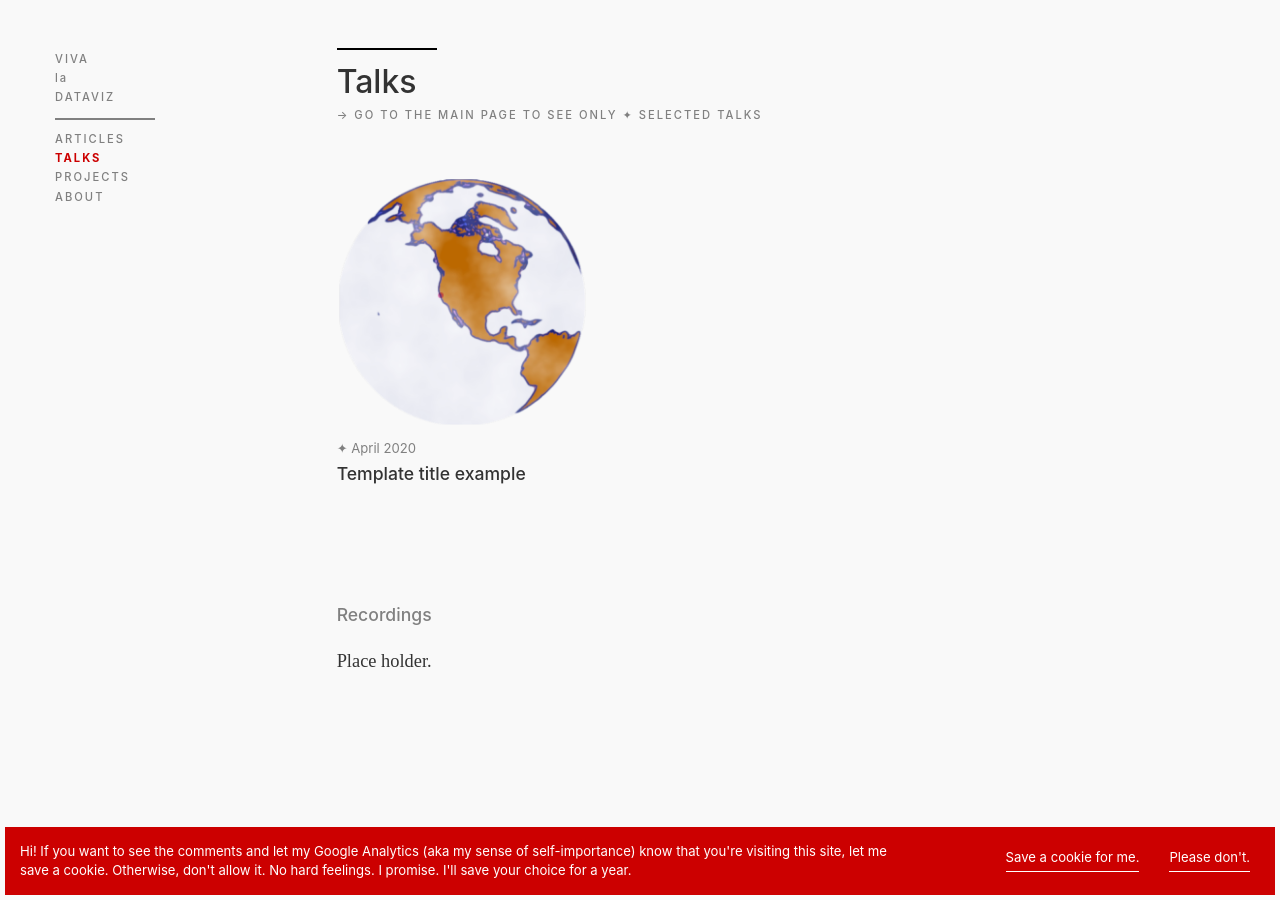
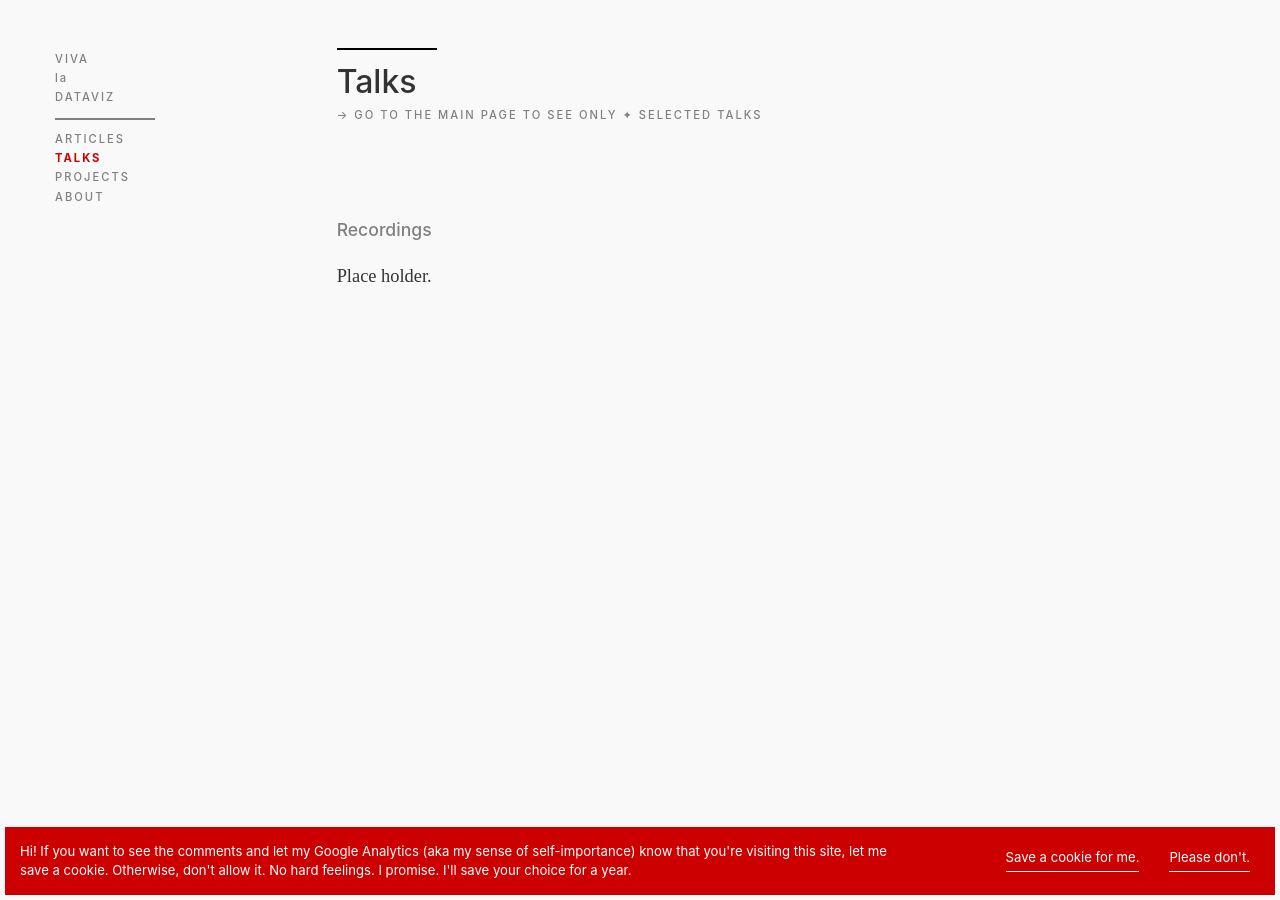
Before and after one commit to vivaladataviz/vivaladataviz.github.io, a Jekyll site: the page built from _pages/talks.md, in a window 1280 px wide. Built offline with Jekyll 4.4.1, drawn with Linux system fonts in a browser that asks for light colours; some web fonts are replaced; some of the changed lines change nothing that is shown.

Commit message:
exclude template md

```diff
--- a/_config.yml
+++ b/_config.yml
@@ -56,6 +56,7 @@ github:
 # Exclude metadata and development time dependencies (like Grunt plugins)
 exclude:
   [
+    _posts/2020-04-25-template.md,
     README.md,
     package.json,
     grunt.js,
```
